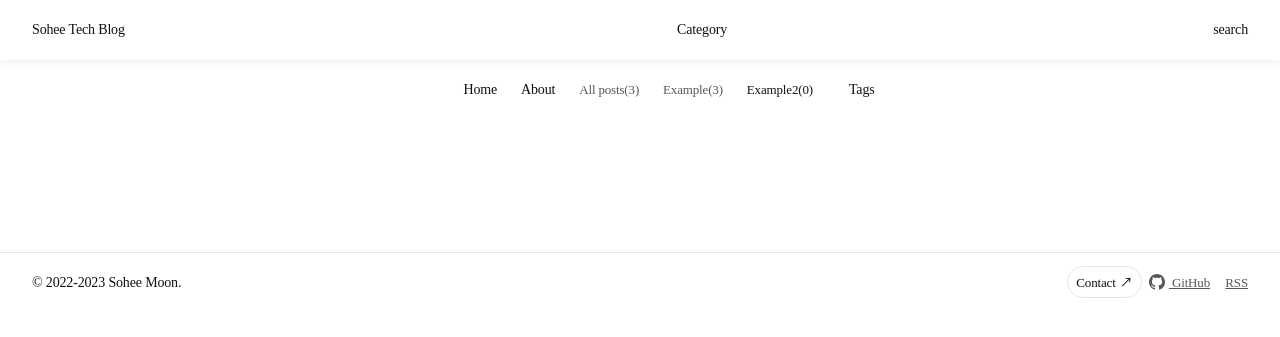
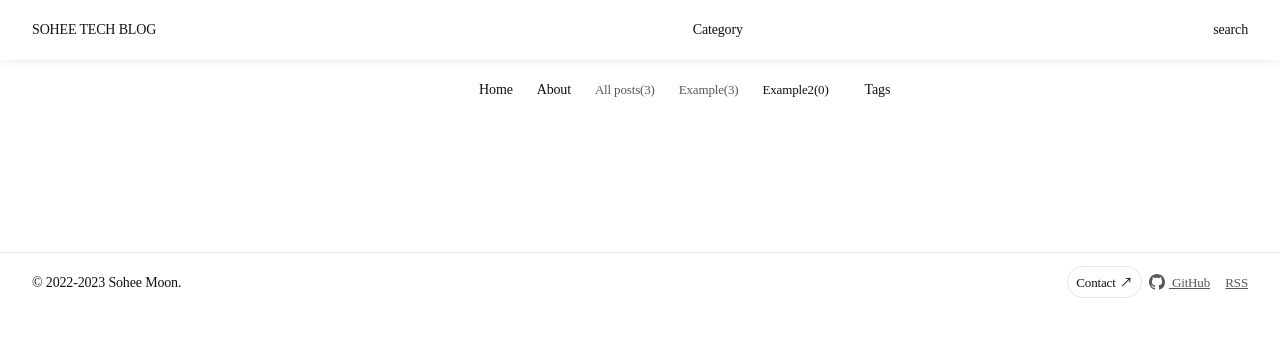
Before and after one commit to soheetech/soheetech.github.io, a Jekyll site: the page built from category/example2.md, in a window 1280 px wide. Shown: the top 337 px of the page. Built offline with Jekyll 4.4.1, drawn with Linux system fonts in a browser that asks for light colours; some web fonts are replaced; part of the change alters nothing that is shown.

```diff
--- a/_layouts/default.html
+++ b/_layouts/default.html
@@ -4,7 +4,7 @@
   <body a="{{ site.theme_config.appearance | default: "light" }}">
     <main class="page-content" aria-label="Content">
       <header>
-        <h1><a href="{{ "/" }}">{{ site.title | Upcase }}</a></h1>
+        <h1><a href="{{ "/" }}">{{ site.title | upcase }}</a></h1>
         <nav>
           <ul>
             <li><a href="{{ "/" }}">Home</a></li>
```
